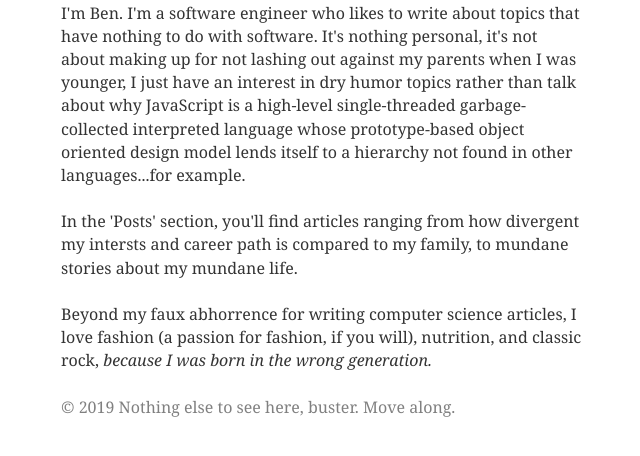
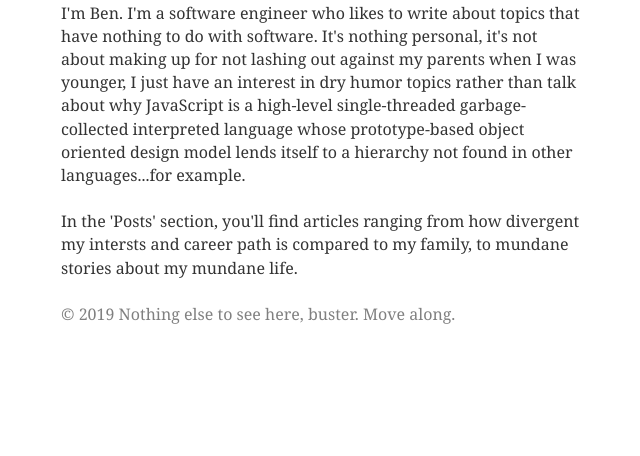
Before and after one commit to BenjaminCatarevas/bencatarevas.com, a Gatsby site: page /about in a window 1280 px wide. Shown: the part 138-594 px from the top of the page, without its empty margins (318-958 px from the left). Built offline with nearby package versions, Linux system fonts and the light colour scheme; Gatsby itself is replaced by a stand-in of ours; some packages are replaced by stand-ins of ours.

Commit message:
Remove last paragraph from about section

```diff
--- a/src/pages/about.js
+++ b/src/pages/about.js
@@ -25,11 +25,6 @@ export class About extends Component {
           divergent my intersts and career path is compared to my family, to
           mundane stories about my mundane life.
         </p>
-        <p>
-          Beyond my faux abhorrence for writing computer science articles, I
-          love fashion (a passion for fashion, if you will), nutrition, and
-          classic rock, <i>because I was born in the wrong generation.</i>{" "}
-        </p>
       </Layout>
     )
   }
```
